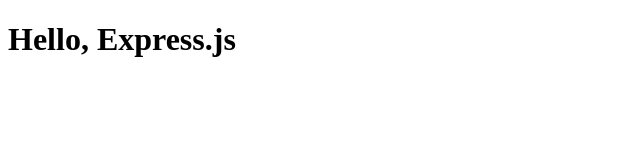
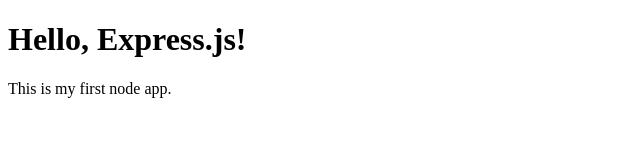
Before and after one commit to steveemmerson/web-server, a website: page public/index.html in a window 1280 px wide. Shown: the whole page, without its empty margins (0-640 px from the left). Drawn offline with Linux system fonts and the light colour scheme.

Commit message:
Homepage update

```diff
--- a/public/index.html
+++ b/public/index.html
@@ -6,7 +6,7 @@
 	</head>
 	<body>
 
-		<h1>Hello, Express.js</h1>
-
+		<h1>Hello, Express.js!</h1>
+		<p>This is my first node app.</p>
 	</body>
 </html>
```
